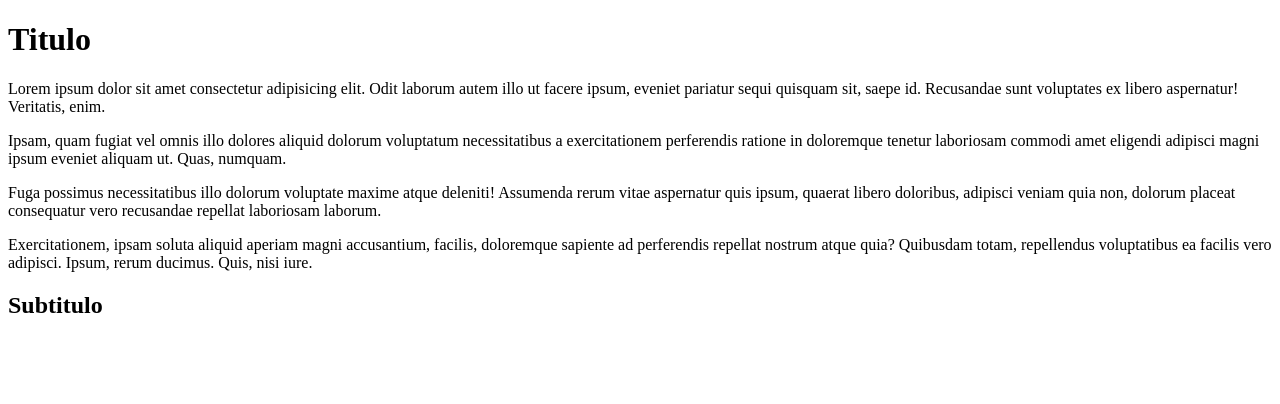
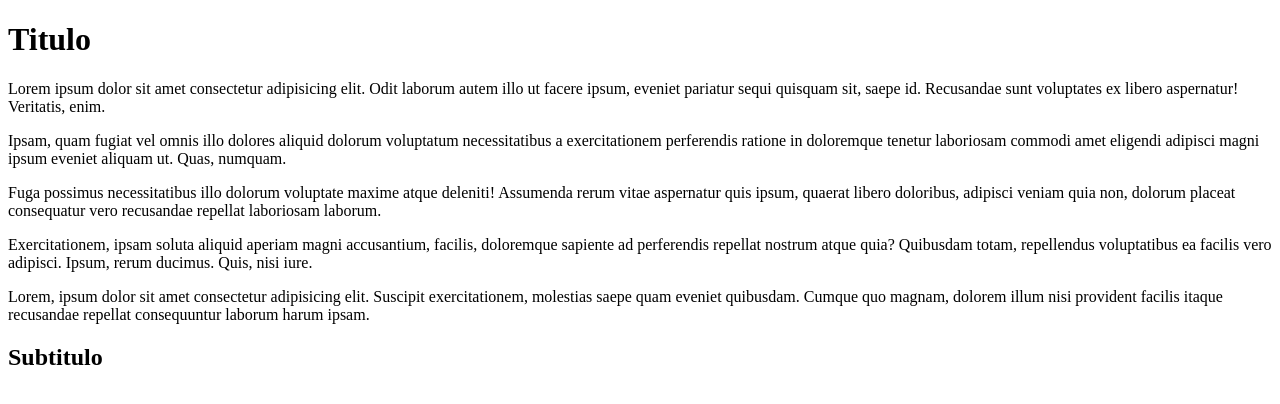
Before and after one commit to Matiim/clase-10, a plain HTML site: page index.html in a window 1280 px wide. Drawn offline with Linux system fonts and the light colour scheme.

Commit message:
agrege section

```diff
--- a/index.html
+++ b/index.html
@@ -15,6 +15,9 @@
 		<p>Exercitationem, ipsam soluta aliquid aperiam magni accusantium, facilis, doloremque sapiente ad perferendis repellat nostrum atque quia? Quibusdam totam, repellendus voluptatibus ea facilis vero adipisci. Ipsum, rerum ducimus. Quis, nisi iure.</p>
 	</main>
 
+	<section>
+		<p>Lorem, ipsum dolor sit amet consectetur adipisicing elit. Suscipit exercitationem, molestias saepe quam eveniet quibusdam. Cumque quo magnam, dolorem illum nisi provident facilis itaque recusandae repellat consequuntur laborum harum ipsam.</p>
+	</section>
 
 	<footer>
 		<h2>Subtitulo</h2>
```
